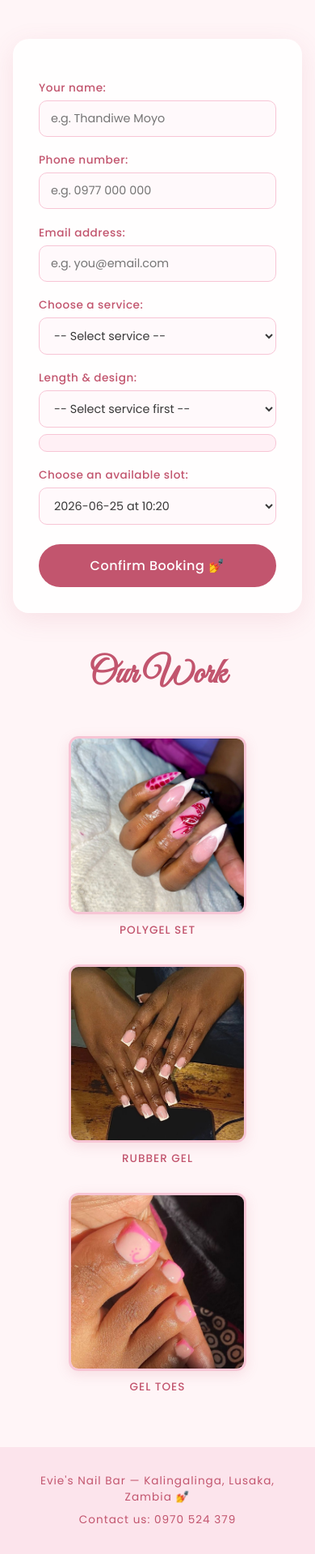
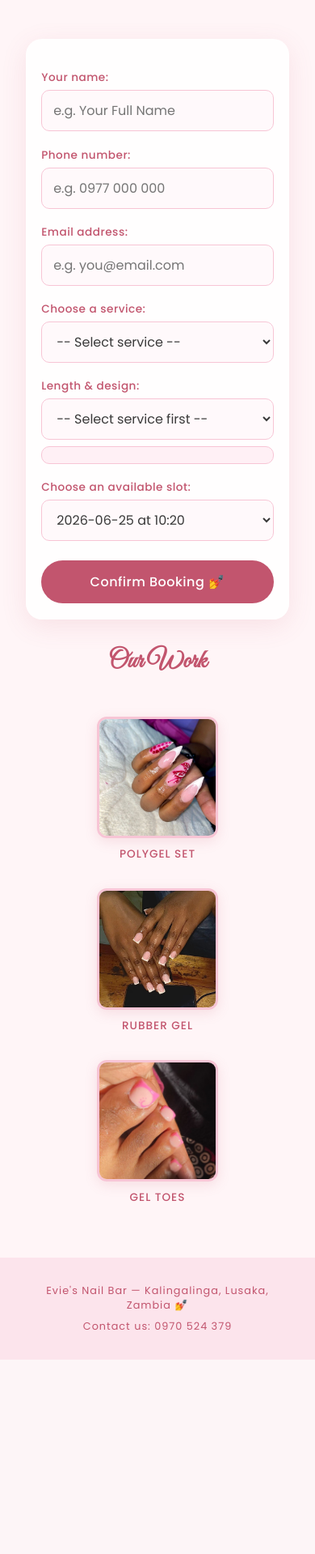
Before and after one commit to evelynchirwa99-max/evies-nail-bar, a Flask app: page /booking in a window 390 px wide. Shown: the part 170-2089 px from the top of the page at 81% size. After the commit the page ends 1849 px from the top, so only its background shows below. Run offline with Flask 3, Linux system fonts and the light colour scheme.

Commit message:
mobile friendly and placeholder fix

```diff
--- a/static/style.css
+++ b/static/style.css
@@ -248,4 +248,50 @@ footer {
 
 .gallery-item:nth-child(1) { animation-delay: 0.2s; }
 .gallery-item:nth-child(2) { animation-delay: 0.4s; }
-.gallery-item:nth-child(3) { animation-delay: 0.6s; }
+.gallery-item:nth-child(3) { animation-delay: 0.6s; }/* Mobile friendly */
+@media (max-width: 600px) {
+    .brand-name {
+        font-size: 3rem;
+    }
+
+    .tagline {
+        font-size: 1rem;
+    }
+
+    .sub-tagline {
+        font-size: 0.8rem;
+    }
+
+    .book-btn {
+        font-size: 0.85rem;
+        padding: 12px 28px;
+    }
+
+    .container {
+        padding: 1.2rem;
+        margin: 0 1rem 2rem;
+    }
+
+    input, select {
+        font-size: 1rem;
+        padding: 12px 14px;
+    }
+
+    button {
+        font-size: 1rem;
+        padding: 14px;
+    }
+
+    .gallery-item img {
+        width: 150px;
+        height: 150px;
+    }
+
+    .section-title {
+        font-size: 2rem;
+    }
+
+    footer {
+        font-size: 0.8rem;
+    }
+}
--- a/templates/booking.html
+++ b/templates/booking.html
@@ -15,7 +15,7 @@
         <div class="container">
             <form action="/book" method="POST">
                 <label>Your name:</label>
-                <input type="text" name="name" placeholder="e.g. Thandiwe Moyo">
+                <input type="text" name="name" placeholder="e.g. Your Full Name">
 
                 <label>Phone number:</label>
                 <input type="tel" name="phone" placeholder="e.g. 0977 000 000">
```
